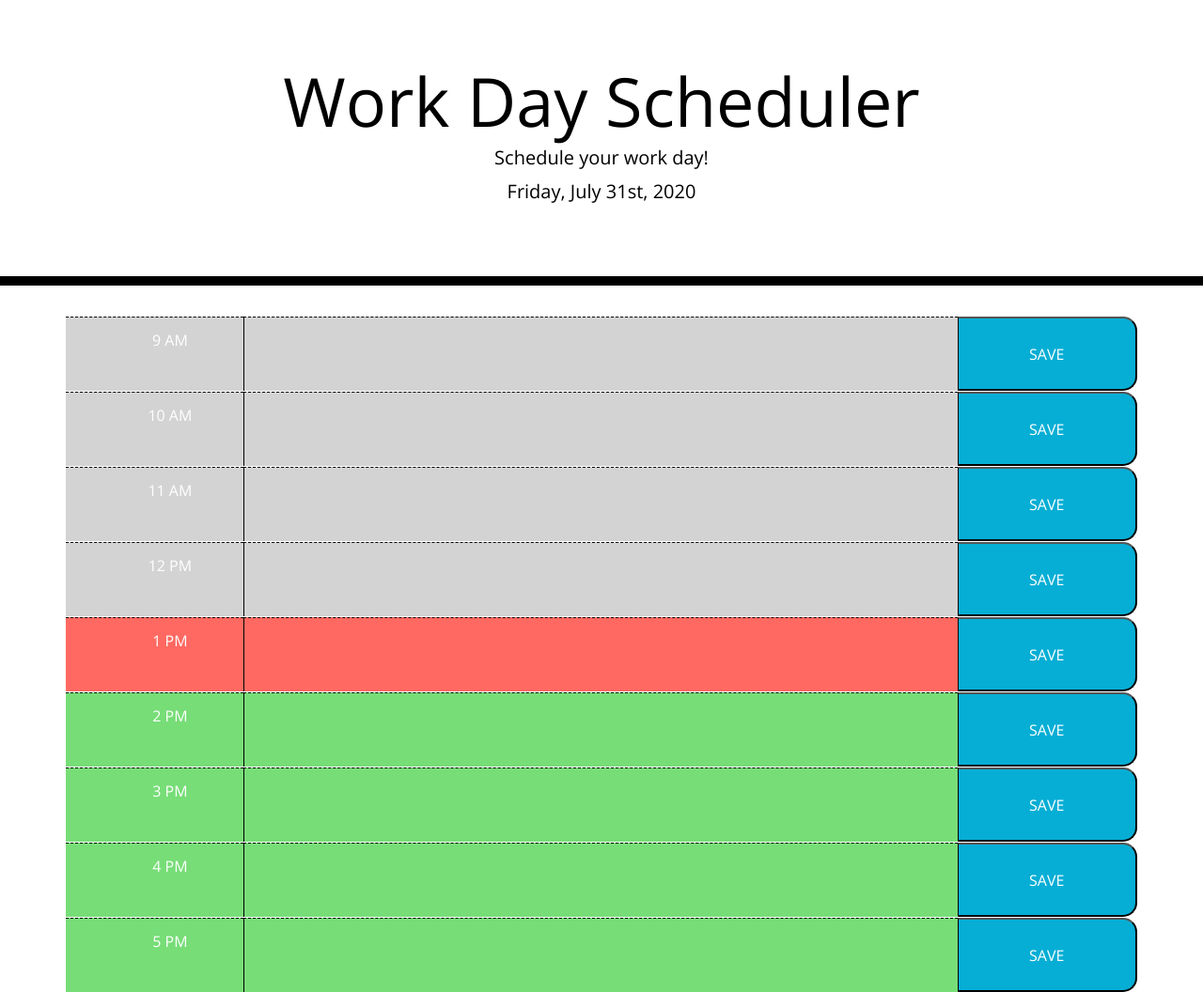
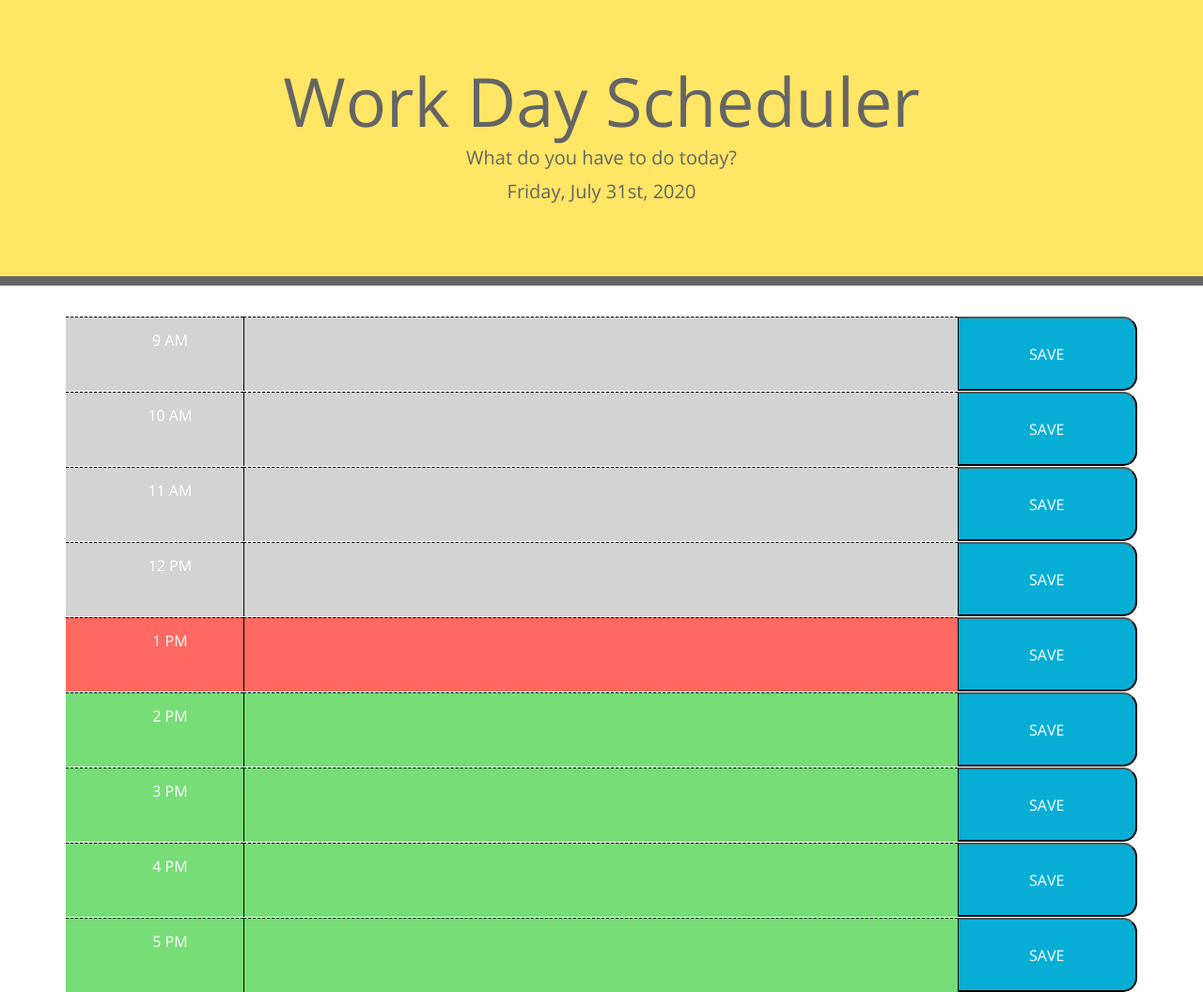
Before and after one commit to datrimboli/hw05WorkDayScheduler, a plain HTML site: page index.html in a window 1280 px wide. Shown: the whole page at 94% size. Drawn offline with nearby package versions, Linux system fonts and the light colour scheme.

Commit message:
css fun with header

```diff
--- a/index.html
+++ b/index.html
@@ -17,11 +17,11 @@
 
 <body>
   <!-- Header -->
-  <header class="jumbotron">
+  <header class="jumbotron purple ">
     <!-- Title on page -->
     <h1 class="display-3">Work Day Scheduler</h1>
-    <!--Instructions on page  -->
-    <p class="lead">Schedule your work day!</p>
+    <!--Prompt to enter daily events -->
+    <p class="lead ">What do you have to do today?</p>
     <p id="currentDay" class="lead"></p>
   </header>
   <main class="container">
--- a/style.css
+++ b/style.css
@@ -73,3 +73,9 @@ textarea{
 .right {
   text-align: center;
 }
+
+.purple {
+  background-color: gold;
+  opacity: 60%;
+
+}
```
